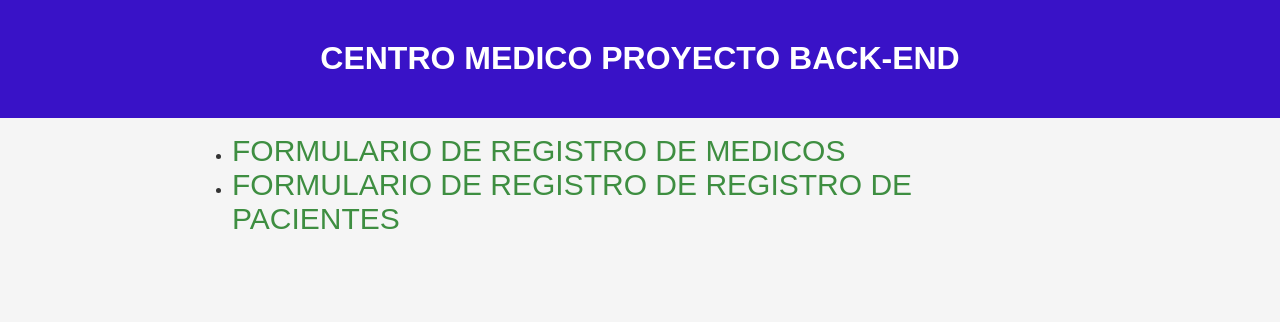
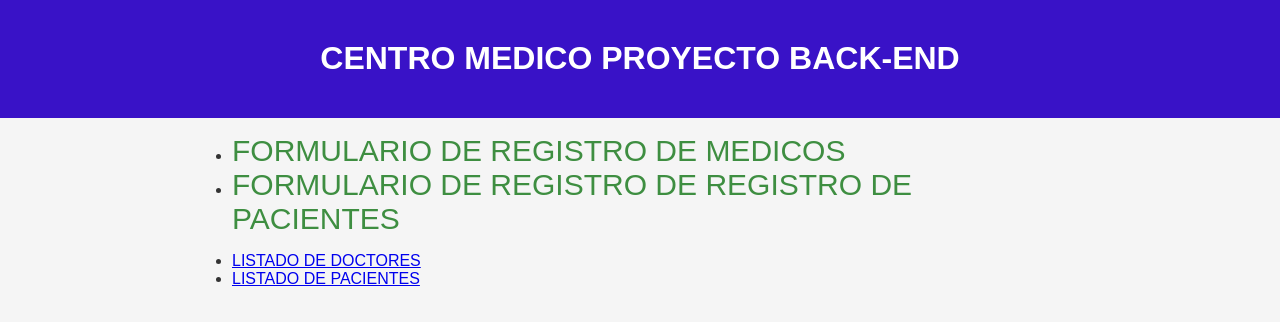
Before and after one commit to Carandrocas/Proyecto, a plain HTML site: page index.HTML in a window 1280 px wide. Drawn offline with Linux system fonts and the light colour scheme.

Commit message:
Update index.HTML

```diff
--- a/index.HTML
+++ b/index.HTML
@@ -16,6 +16,11 @@
             <li><a href="registro_medico.html">FORMULARIO DE REGISTRO DE MEDICOS</a></li>
             <li><a href="registro_paciente.html">FORMULARIO DE REGISTRO DE REGISTRO DE PACIENTES</a></li>
         </ul>
+
+         <ul class="listado-registros">
+            <li><a href="doctores.html">LISTADO DE DOCTORES</a></li>
+            <li><a href="pacientes.html">LISTADO DE PACIENTES</a></li>
+        </ul>
     </main>
 </body>
 </html>
```
